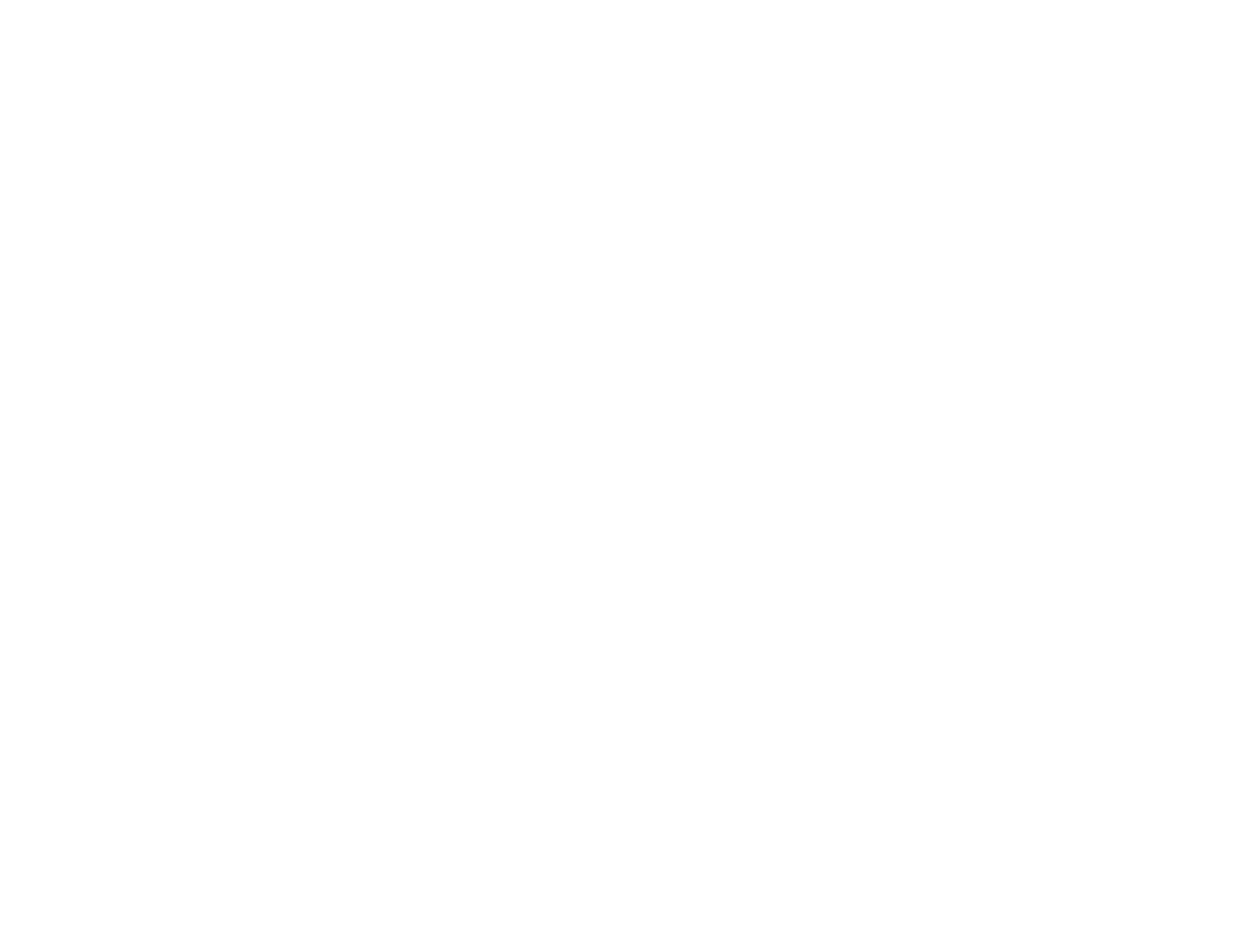
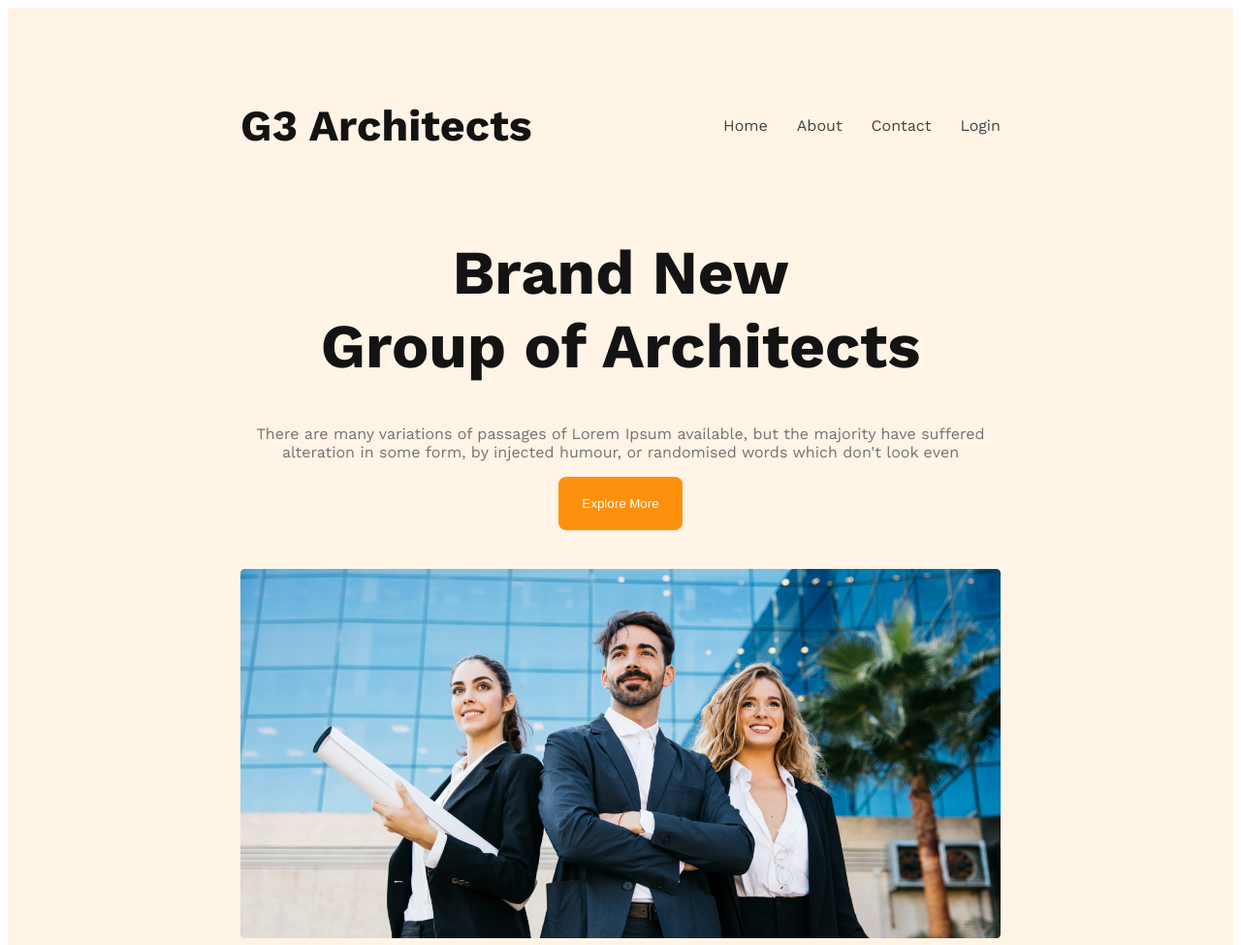
Before and after one commit to khotijaakther/G3-Architects-Website, a plain HTML site: page index.html in a window 1280 px wide. Shown: the top 975 px of the page at 97% size. Before the commit the page ends 800 px from the top, so only its background shows below. Drawn offline with nearby package versions, Linux system fonts and the light colour scheme.

Commit message:
added a navigation bar and abanner section

```diff
--- a/index.html
+++ b/index.html
@@ -5,9 +5,33 @@
     <meta name="viewport" content="width=device-width, initial-scale=1.0">
     <title>G3 Architects Website</title>
     <link rel="shortcut icon" href="https://www.clipartmax.com/png/middle/251-2513236_png-file-cloud-based-architecture-icon.png" type="image/x-icon">
+    <link rel="preconnect" href="https://fonts.googleapis.com">
+    <link rel="preconnect" href="https://fonts.gstatic.com" crossorigin>
+    <link href="https://fonts.googleapis.com/css2?family=Open+Sans:ital,wght@0,700;0,800;1,400&family=PT+Serif:ital,wght@0,400;0,700;1,700&family=Poppins:wght@400;600&family=Work+Sans:wght@400;600;700;800&display=swap" rel="stylesheet">
     <link rel="stylesheet" href="style/architect.css">
 </head>
 <body>
+      <header>
+             <nav>
+                 <h3 class="header-title">G3 Architects</h3>
+                 <ul>
+                     <li><a href="#">Home</a></li>
+                     <li><a href="#">About</a></li>
+                     <li><a href="#">Contact</a></li>
+                     <li><a href="#">Login</a></li>
+                 </ul>
+             </nav>
+             <div class="banner">
+                   <div class="banner-content">
+                        <h1 class="banner-title">Brand New <br> Group of Architects</h1>
+                        <p class="banner-description">There are many variations of passages of Lorem Ipsum available, but the majority have suffered alteration in some form, by injected humour, or randomised words which don't look even</p>
+                        <button class="btn-primary">Explore More</button>
+                   </div>
+                   <div class="banner-img">
+                    <img src="images/banner.png" alt="">
+                   </div>
 
+             </div>
+      </header>
 </body>
 </html>
--- a/style/architect.css
+++ b/style/architect.css
@@ -0,0 +1,62 @@
+/* common shared styles */
+body{
+   font-family: 'Open Sans', sans-serif;
+   font-family: 'Poppins', sans-serif;
+   font-family: 'PT Serif', serif;
+   font-family: 'Work Sans', sans-serif;
+}
+.btn-primary{
+    border-radius: 8px;
+    background: #FF900E;
+    color: white;
+    border: 0;
+    padding: 20px 24px;
+}
+/* header section styles */
+header{
+    background: rgba(255, 144, 14, 0.10);
+    padding: 50px 240px;
+}
+nav{
+    display: flex;
+    justify-content: space-between;
+    align-items: center;
+}
+.header-title{
+    font-size: 2.8em;
+    font-weight: 700;
+    color: #131313;
+}
+nav> ul{
+     display: flex;
+}
+nav ul li{
+    list-style: none;
+    margin-left: 30px;
+}
+nav li a{
+    text-decoration: none;
+    font-size: 1em;
+    font-weight: 500;
+    color: #424242;
+}
+/* banner-section styles */
+.banner-content{
+    max-width: 875px;
+    text-align: center;
+    margin: 0 auto;
+}
+.banner-img{
+    margin-top: 40px;
+}
+.banner-img img{
+    width: 100%;
+}
+.banner-title{
+    font-size:64px;
+    font-weight: 700;
+    color: #131313;
+}
+.banner-description{
+    color: #727272;
+}
```
